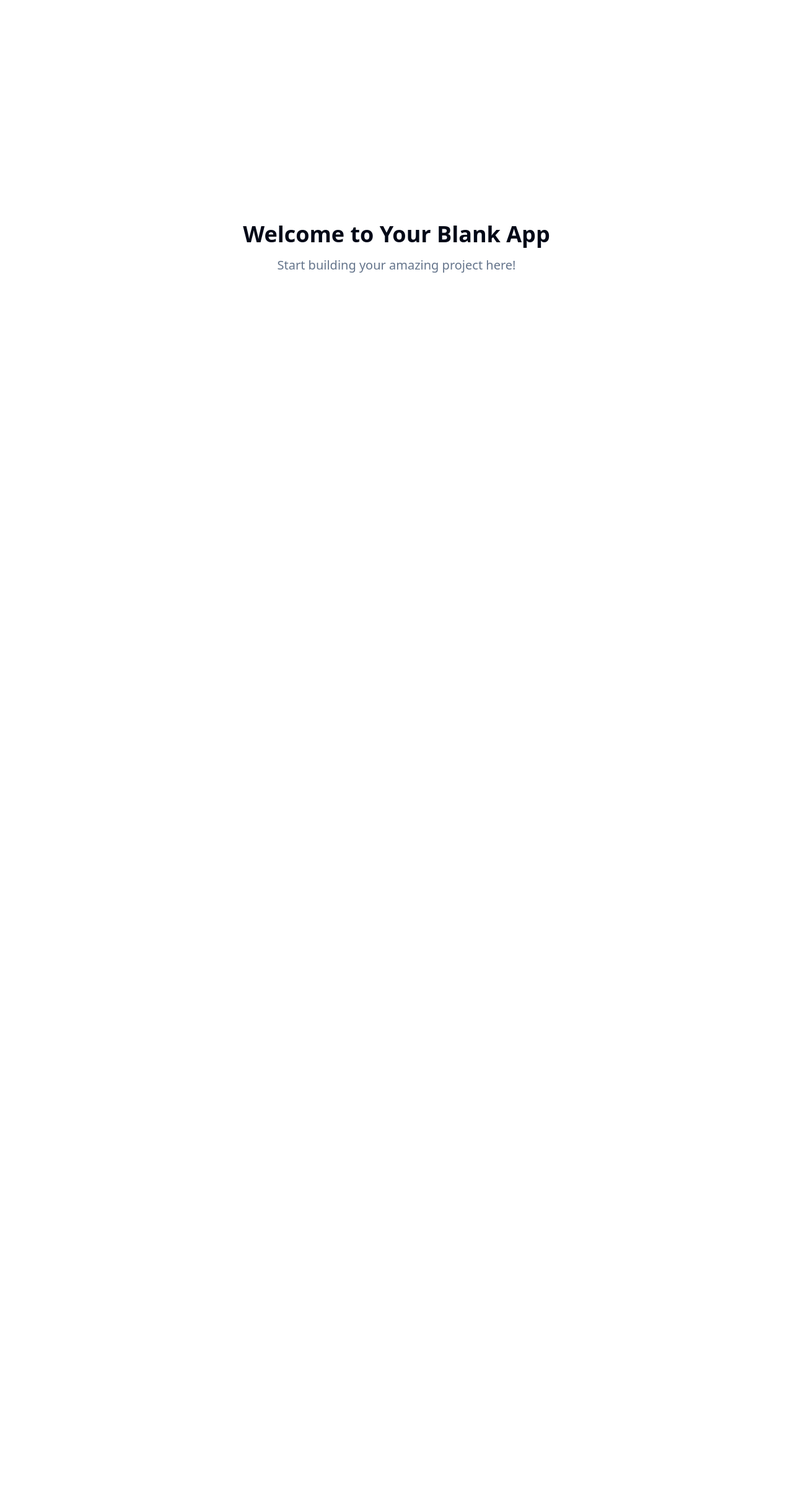
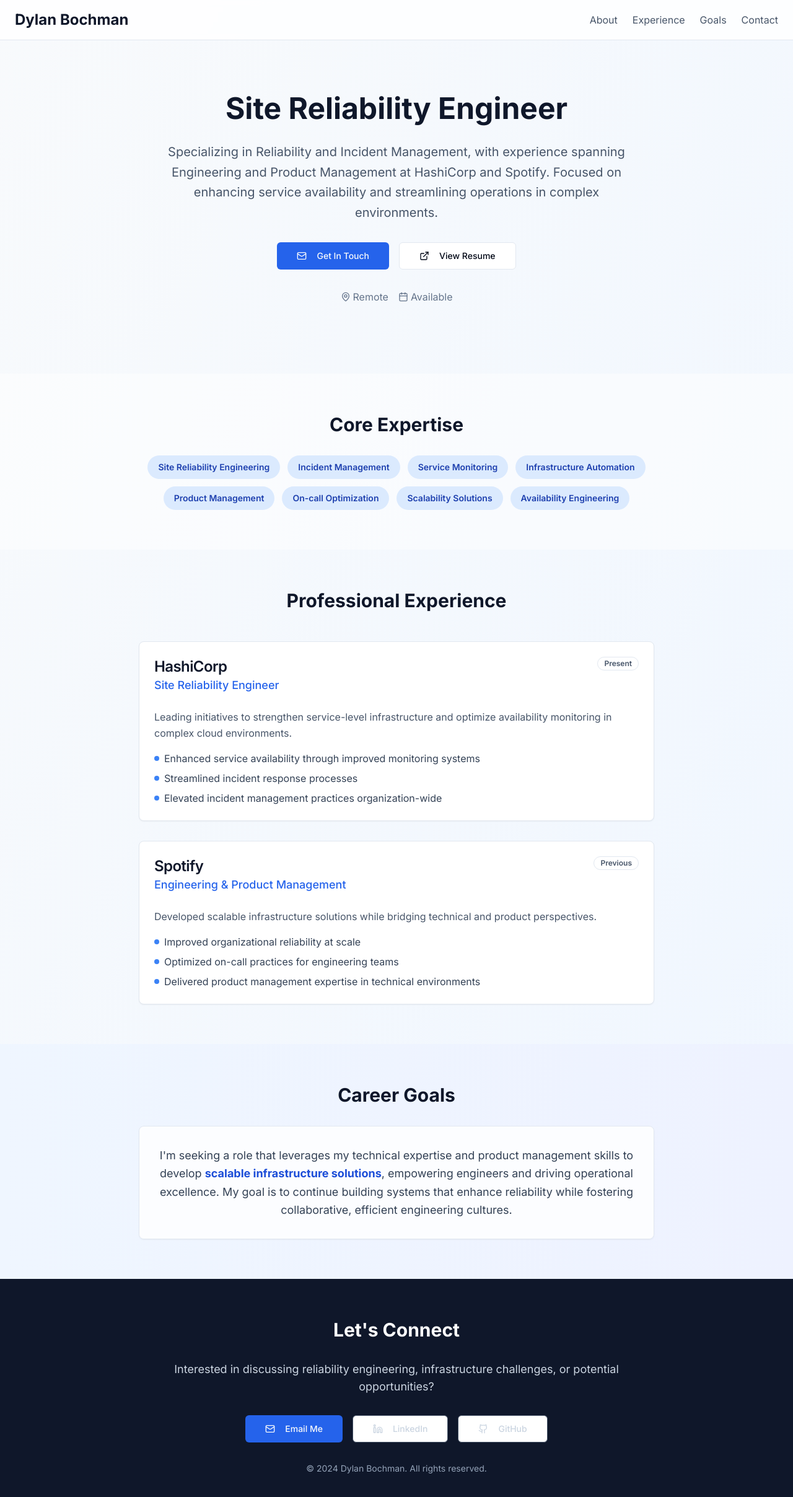
Before and after one commit to Dbochman/personal-website, a React (Vite) app: page / in a window 1280 px wide. Shown: the top 2416 px of the page at 62% size. Before the commit the page ends 800 px from the top, so only its background shows below. Built offline with nearby package versions, Linux system fonts and the light colour scheme.

Commit message:
Add resume and career goals website
Implement a website to host resume and career goals information.

```diff
--- a/index.html
+++ b/index.html
@@ -1,20 +1,25 @@
+
 <!DOCTYPE html>
 <html lang="en">
   <head>
     <meta charset="UTF-8" />
     <meta name="viewport" content="width=device-width, initial-scale=1.0" />
-    <title>reliability-resume-dreams</title>
-    <meta name="description" content="Lovable Generated Project" />
-    <meta name="author" content="Lovable" />
+    <title>Dylan Bochman - Site Reliability Engineer</title>
+    <meta name="description" content="Site Reliability Engineer specializing in Reliability and Incident Management. Experience at HashiCorp and Spotify." />
+    <meta name="author" content="Dylan Bochman" />
 
-    <meta property="og:title" content="reliability-resume-dreams" />
-    <meta property="og:description" content="Lovable Generated Project" />
+    <meta property="og:title" content="Dylan Bochman - Site Reliability Engineer" />
+    <meta property="og:description" content="Site Reliability Engineer specializing in Reliability and Incident Management. Experience at HashiCorp and Spotify." />
     <meta property="og:type" content="website" />
     <meta property="og:image" content="https://lovable.dev/opengraph-image-p98pqg.png" />
 
     <meta name="twitter:card" content="summary_large_image" />
-    <meta name="twitter:site" content="@lovable_dev" />
+    <meta name="twitter:site" content="@dylanbochman" />
     <meta name="twitter:image" content="https://lovable.dev/opengraph-image-p98pqg.png" />
+
+    <link rel="preconnect" href="https://fonts.googleapis.com">
+    <link rel="preconnect" href="https://fonts.gstatic.com" crossorigin>
+    <link href="https://fonts.googleapis.com/css2?family=Inter:wght@300;400;500;600;700&display=swap" rel="stylesheet">
   </head>
 
   <body>
--- a/src/pages/Index.tsx
+++ b/src/pages/Index.tsx
@@ -1,12 +1,197 @@
-// Update this page (the content is just a fallback if you fail to update the page)
+
+import { Card, CardContent, CardDescription, CardHeader, CardTitle } from "@/components/ui/card";
+import { Badge } from "@/components/ui/badge";
+import { Button } from "@/components/ui/button";
+import { Mail, MapPin, Calendar, ExternalLink, Github, Linkedin } from "lucide-react";
 
 const Index = () => {
+  const skills = [
+    "Site Reliability Engineering",
+    "Incident Management",
+    "Service Monitoring",
+    "Infrastructure Automation",
+    "Product Management",
+    "On-call Optimization",
+    "Scalability Solutions",
+    "Availability Engineering"
+  ];
+
+  const experiences = [
+    {
+      company: "HashiCorp",
+      role: "Site Reliability Engineer",
+      period: "Present",
+      description: "Leading initiatives to strengthen service-level infrastructure and optimize availability monitoring in complex cloud environments.",
+      highlights: [
+        "Enhanced service availability through improved monitoring systems",
+        "Streamlined incident response processes",
+        "Elevated incident management practices organization-wide"
+      ]
+    },
+    {
+      company: "Spotify",
+      role: "Engineering & Product Management",
+      period: "Previous",
+      description: "Developed scalable infrastructure solutions while bridging technical and product perspectives.",
+      highlights: [
+        "Improved organizational reliability at scale",
+        "Optimized on-call practices for engineering teams",
+        "Delivered product management expertise in technical environments"
+      ]
+    }
+  ];
+
   return (
-    <div className="min-h-screen flex items-center justify-center bg-background">
-      <div className="text-center">
-        <h1 className="text-4xl font-bold mb-4">Welcome to Your Blank App</h1>
-        <p className="text-xl text-muted-foreground">Start building your amazing project here!</p>
-      </div>
+    <div className="min-h-screen bg-gradient-to-br from-slate-50 to-blue-50">
+      {/* Header */}
+      <header className="bg-white/80 backdrop-blur-sm border-b border-slate-200 sticky top-0 z-10">
+        <div className="container mx-auto px-6 py-4">
+          <div className="flex justify-between items-center">
+            <h1 className="text-2xl font-bold text-slate-900">Dylan Bochman</h1>
+            <nav className="flex gap-6">
+              <a href="#about" className="text-slate-600 hover:text-blue-600 transition-colors">About</a>
+              <a href="#experience" className="text-slate-600 hover:text-blue-600 transition-colors">Experience</a>
+              <a href="#goals" className="text-slate-600 hover:text-blue-600 transition-colors">Goals</a>
+              <a href="#contact" className="text-slate-600 hover:text-blue-600 transition-colors">Contact</a>
+            </nav>
+          </div>
+        </div>
+      </header>
+
+      {/* Hero Section */}
+      <section className="py-20 px-6">
+        <div className="container mx-auto max-w-4xl text-center">
+          <div className="mb-8">
+            <h2 className="text-5xl font-bold text-slate-900 mb-6 leading-tight">
+              Site Reliability Engineer
+            </h2>
+            <p className="text-xl text-slate-600 mb-8 leading-relaxed max-w-3xl mx-auto">
+              Specializing in Reliability and Incident Management, with experience spanning Engineering
+              and Product Management at HashiCorp and Spotify. Focused on enhancing service availability
+              and streamlining operations in complex environments.
+            </p>
+            <div className="flex justify-center gap-4 mb-8">
+              <Button size="lg" className="bg-blue-600 hover:bg-blue-700">
+                <Mail className="w-4 h-4 mr-2" />
+                Get In Touch
+              </Button>
+              <Button variant="outline" size="lg">
+                <ExternalLink className="w-4 h-4 mr-2" />
+                View Resume
+              </Button>
+            </div>
+            <div className="flex justify-center gap-4 text-slate-500">
+              <div className="flex items-center gap-1">
+                <MapPin className="w-4 h-4" />
+                <span>Remote</span>
+              </div>
+              <div className="flex items-center gap-1">
+                <Calendar className="w-4 h-4" />
+                <span>Available</span>
+              </div>
+            </div>
+          </div>
+        </div>
+      </section>
+
+      {/* Skills Section */}
+      <section id="about" className="py-16 px-6 bg-white/50">
+        <div className="container mx-auto max-w-4xl">
+          <h3 className="text-3xl font-bold text-slate-900 mb-8 text-center">Core Expertise</h3>
+          <div className="flex flex-wrap gap-3 justify-center">
+            {skills.map((skill, index) => (
+              <Badge
+                key={index}
+                variant="secondary"
+                className="text-sm py-2 px-4 bg-blue-100 text-blue-800 hover:bg-blue-200 transition-colors"
+              >
+                {skill}
+              </Badge>
+            ))}
+          </div>
+        </div>
+      </section>
+
+      {/* Experience Section */}
+      <section id="experience" className="py-16 px-6">
+        <div className="container mx-auto max-w-4xl">
+          <h3 className="text-3xl font-bold text-slate-900 mb-12 text-center">Professional Experience</h3>
+          <div className="space-y-8">
+            {experiences.map((exp, index) => (
+              <Card key={index} className="hover:shadow-lg transition-shadow duration-300">
+                <CardHeader>
+                  <div className="flex justify-between items-start">
+                    <div>
+                      <CardTitle className="text-2xl text-slate-900">{exp.company}</CardTitle>
+                      <CardDescription className="text-lg text-blue-600 font-medium">
+                        {exp.role}
+                      </CardDescription>
+                    </div>
+                    <Badge variant="outline" className="text-slate-600">
+                      {exp.period}
+                    </Badge>
+                  </div>
+                </CardHeader>
+                <CardContent>
+                  <p className="text-slate-600 mb-4 leading-relaxed">{exp.description}</p>
+                  <ul className="space-y-2">
+                    {exp.highlights.map((highlight, i) => (
+                      <li key={i} className="flex items-start gap-2 text-slate-700">
+                        <span className="w-2 h-2 bg-blue-500 rounded-full mt-2 flex-shrink-0"></span>
+                        <span>{highlight}</span>
+                      </li>
+                    ))}
+                  </ul>
+                </CardContent>
+              </Card>
+            ))}
+          </div>
+        </div>
+      </section>
+
+      {/* Career Goals Section */}
+      <section id="goals" className="py-16 px-6 bg-gradient-to-r from-blue-50 to-indigo-50">
+        <div className="container mx-auto max-w-4xl">
+          <h3 className="text-3xl font-bold text-slate-900 mb-8 text-center">Career Goals</h3>
+          <Card className="bg-white/80 backdrop-blur-sm">
+            <CardContent className="p-8">
+              <p className="text-lg text-slate-700 leading-relaxed text-center">
+                I'm seeking a role that leverages my technical expertise and product management skills
+                to develop <strong className="text-blue-700">scalable infrastructure solutions</strong>,
+                empowering engineers and driving operational excellence. My goal is to continue building
+                systems that enhance reliability while fostering collaborative, efficient engineering cultures.
+              </p>
+            </CardContent>
+          </Card>
+        </div>
+      </section>
+
+      {/* Contact Section */}
+      <section id="contact" className="py-16 px-6 bg-slate-900 text-white">
+        <div className="container mx-auto max-w-4xl text-center">
+          <h3 className="text-3xl font-bold mb-8">Let's Connect</h3>
+          <p className="text-slate-300 mb-8 text-lg">
+            Interested in discussing reliability engineering, infrastructure challenges, or potential opportunities?
+          </p>
+          <div className="flex justify-center gap-4 mb-8">
+            <Button size="lg" className="bg-blue-600 hover:bg-blue-700">
+              <Mail className="w-4 h-4 mr-2" />
+              Email Me
+            </Button>
+            <Button variant="outline" size="lg" className="border-slate-600 text-slate-300 hover:bg-slate-800">
+              <Linkedin className="w-4 h-4 mr-2" />
+              LinkedIn
+            </Button>
+            <Button variant="outline" size="lg" className="border-slate-600 text-slate-300 hover:bg-slate-800">
+              <Github className="w-4 h-4 mr-2" />
+              GitHub
+            </Button>
+          </div>
+          <div className="text-slate-400 text-sm">
+            <p>© 2024 Dylan Bochman. All rights reserved.</p>
+          </div>
+        </div>
+      </section>
     </div>
   );
 };
--- a/tailwind.config.ts
+++ b/tailwind.config.ts
@@ -1,3 +1,4 @@
+
 import type { Config } from "tailwindcss";
 
 export default {
@@ -18,6 +19,9 @@ export default {
 			}
 		},
 		extend: {
+			fontFamily: {
+				sans: ['Inter', 'system-ui', 'sans-serif'],
+			},
 			colors: {
 				border: 'hsl(var(--border))',
 				input: 'hsl(var(--input))',
@@ -84,11 +88,22 @@ export default {
 					to: {
 						height: '0'
 					}
+				},
+				'fade-in': {
+					'0%': {
+						opacity: '0',
+						transform: 'translateY(10px)'
+					},
+					'100%': {
+						opacity: '1',
+						transform: 'translateY(0)'
+					}
 				}
 			},
 			animation: {
 				'accordion-down': 'accordion-down 0.2s ease-out',
-				'accordion-up': 'accordion-up 0.2s ease-out'
+				'accordion-up': 'accordion-up 0.2s ease-out',
+				'fade-in': 'fade-in 0.3s ease-out'
 			}
 		}
 	},
```
